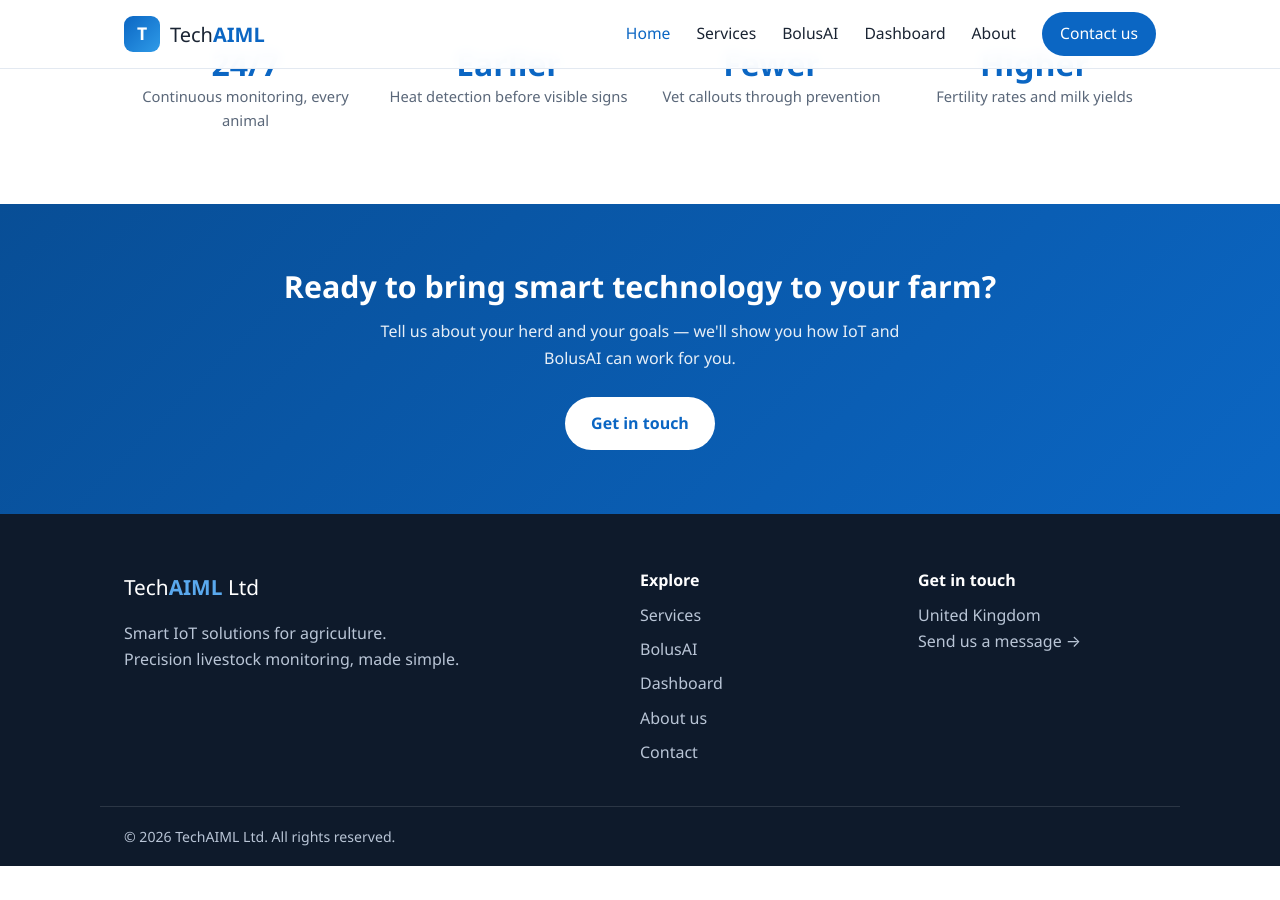
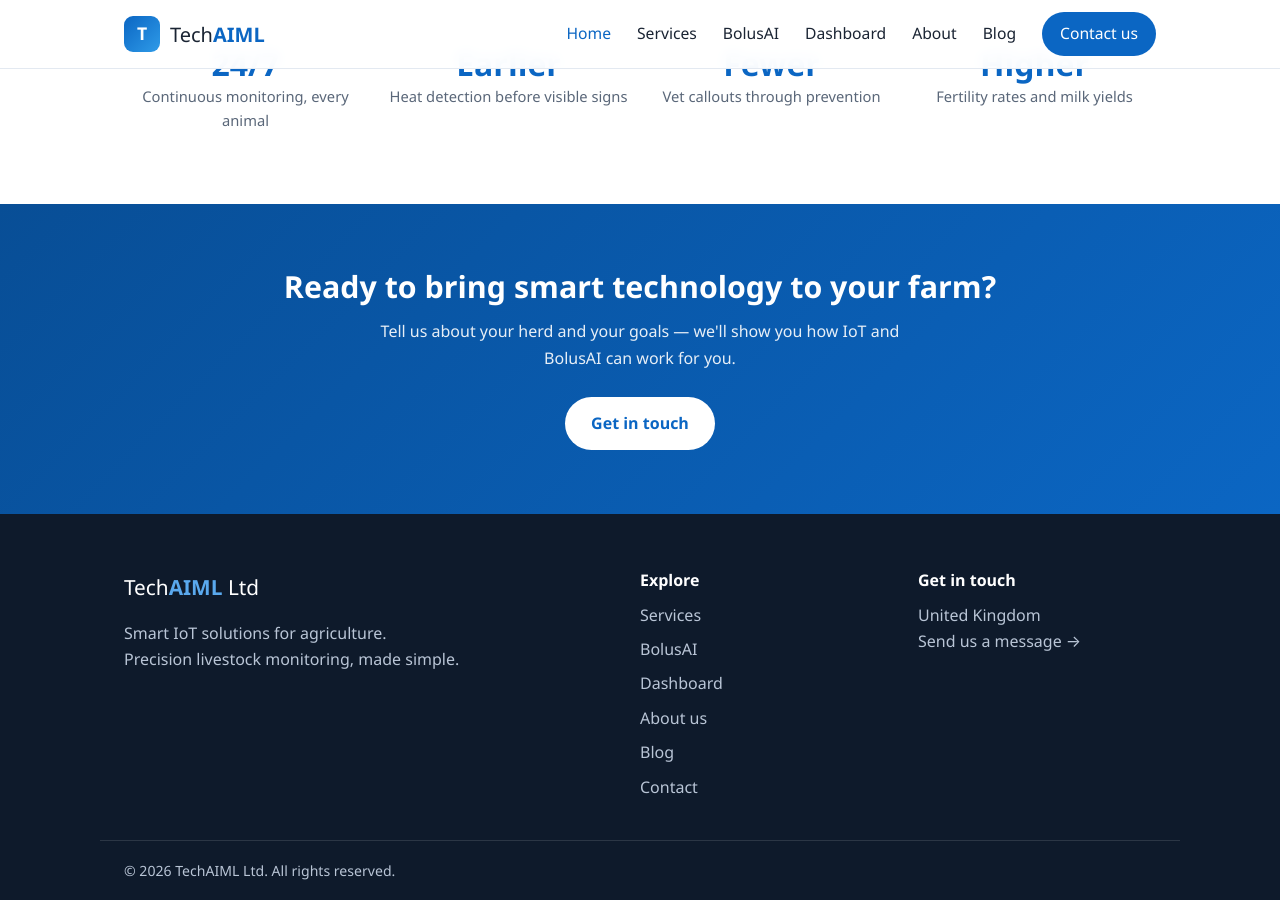
Before and after one commit to techaimluk/techaiml-website, a Jekyll site: the page built from index.html, in a window 1280 px wide and 900 px high, scrolled down 2030 px. Built offline with Jekyll 4.4.1, drawn with Linux system fonts in a browser that asks for light colours; before the commit the page ends 2896 px from its top, so only the background shows below that.

Commit message:
Add files via upload

```diff
--- a/_layouts/default.html
+++ b/_layouts/default.html
@@ -23,6 +23,7 @@
         <a href="{{ '/bolusai/' | relative_url }}" {% if page.url contains '/bolusai' %}class="active"{% endif %}>BolusAI</a>
         <a href="{{ '/dashboard/' | relative_url }}" {% if page.url contains '/dashboard' %}class="active"{% endif %}>Dashboard</a>
         <a href="{{ '/about/' | relative_url }}" {% if page.url contains '/about' %}class="active"{% endif %}>About</a>
+        <a href="{{ '/blog/' | relative_url }}" {% if page.url contains '/blog' or page.layout == 'post' %}class="active"{% endif %}>Blog</a>
         <a href="{{ '/contact/' | relative_url }}" class="nav-cta">Contact us</a>
       </nav>
     </div>
@@ -44,6 +45,7 @@
         <a href="{{ '/bolusai/' | relative_url }}">BolusAI</a>
         <a href="{{ '/dashboard/' | relative_url }}">Dashboard</a>
         <a href="{{ '/about/' | relative_url }}">About us</a>
+        <a href="{{ '/blog/' | relative_url }}">Blog</a>
         <a href="{{ '/contact/' | relative_url }}">Contact</a>
       </div>
       <div>
```
